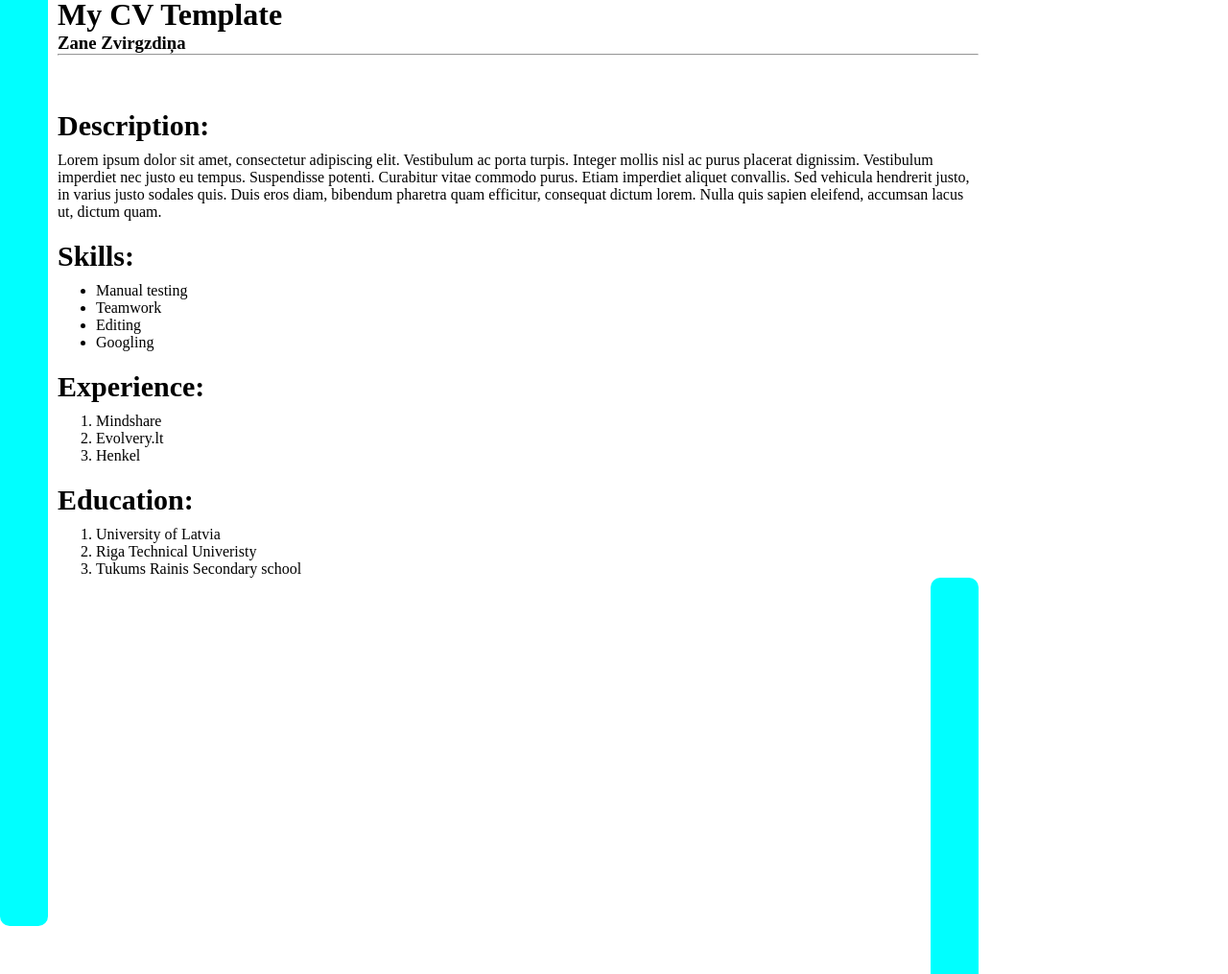
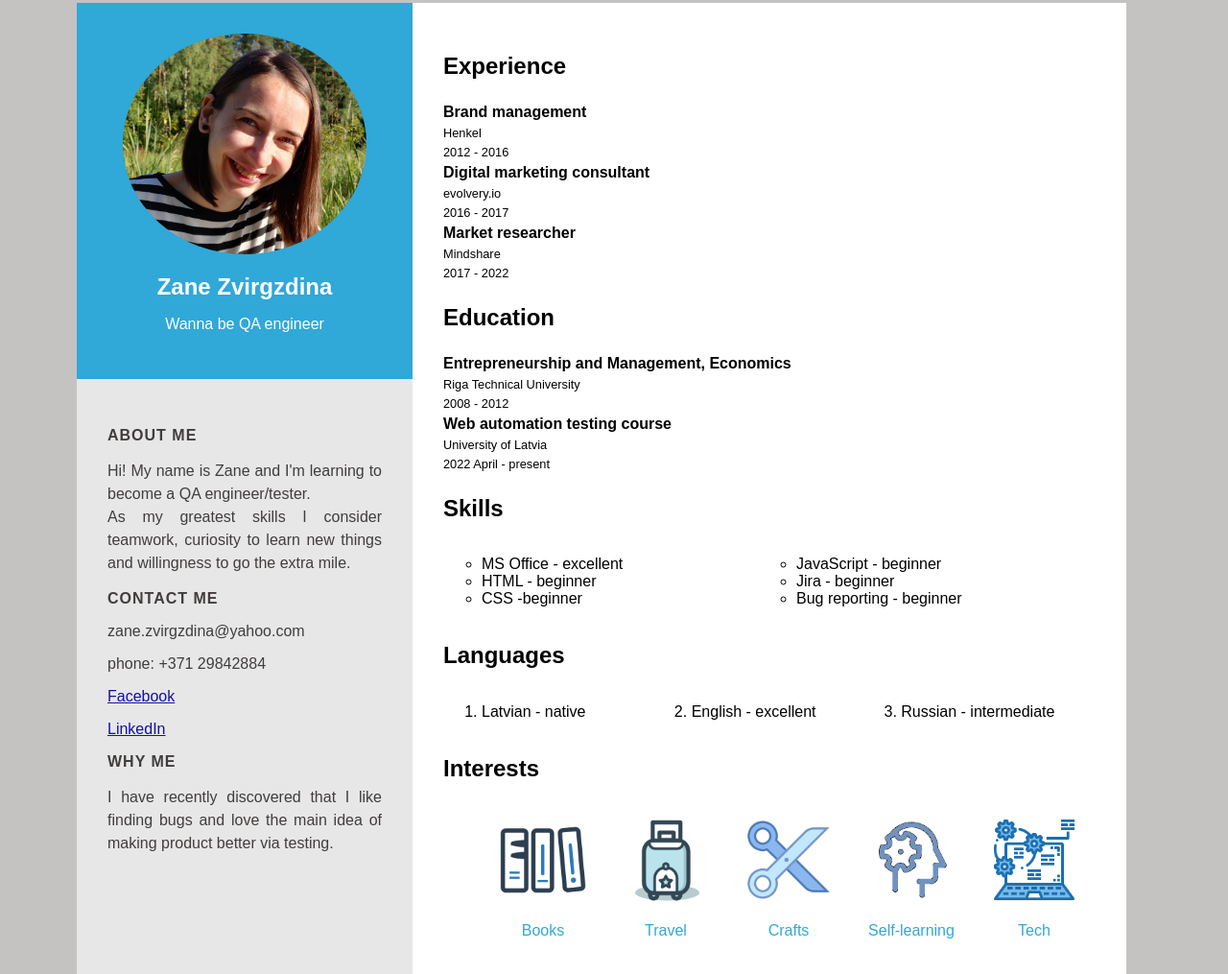
Before and after one commit to VUMC-ATP2/Zane.Zvirgzdina, a plain HTML site: page index.html in a window 1280 px wide. Shown: the part 45-1060 px from the top of the page at 96% size. Drawn offline with Linux system fonts and the light colour scheme.

Commit message:
[feature/htmlcssjs]: New html upload and added img folder' git status

```diff
--- a/css/style.css
+++ b/css/style.css
@@ -1,64 +1,146 @@
-/* zem zvaigznītes visam dokumentam stils */
-
-* {
-    max-width: 100%;
-    margin: auto
+html {
+    font-size: 100%;
+    font-family: 'PT Sans', sans-serif;
 }
 
-div {
-    border-radius: 10px;
+body {
+    margin: 0;
+    padding: 3rem 1rem;
+    background-color: rgb(197, 194, 194);
 }
 
-#header {
-    height: 40px;
-    width: 100%;
-    background-color: aqua;
-    position: fixed;
-    z-index: 1;
+.wrapper {
+    margin: 0 auto;
+    max-width: 70rem;
+    display: flex;
 }
 
-.footer {
-    height: 40px;
-    width: 100%;
-    background-color: aqua;
-    position: relative;
-    clear: both;
+.intro {
+    flex: 0 0 350px;
+    background-color: rgb(231, 231, 231);
+    z-index: 5;
 }
 
-.left-side {
-    height: 1010px;
-    width: 50px;
-    background-color: aqua;
-    float: left;
-    position: fixed;
+.profile {
+    position: relative;
+    background-color: rgb(48, 168, 216);
+    padding: 2rem 1rem;
+    margin-bottom: 50px;
+    text-align: center;
 }
 
-.right-side {
-    height: 1010px;
-    width: 50px;
-    background-color: aqua;
-    float: right;
-    position: inherit;
+.photo img {
+    width: 80%;
+    border-radius: 50%;
 }
 
-.content {
-    display: inline-block;
-    margin-top: 6px;
-    margin-left: 60px;
-    width: 75%;
-    height: 1010px;
+.bio .name {
+    font-size: 1.5rem;
+    text-align: center;
+    color: rgb(255, 255, 255);
+    margin: 0;
+    margin-top: 1rem;
 }
 
-.heading {
-    font-size: 30px;
-    font-weight: bold;
-    margin-bottom: 10px;
-    margin-top: 20px
+.bio .profession {
+    font-size: 1rem;
+    text-align: center;
+    color: rgb(255, 255, 255);
 }
 
-.copyright {
-    float: right;
-    margin-top: 10px;
-    margin-right: 20px;
-    font-family: 'Lucida Sans', 'Lucida Sans Regular', 'Lucida Grande', 'Lucida Sans Unicode', Geneva, Verdana, sans-serif;
+.intro-section {
+    padding: 0 2rem;
+    color: rgb(65, 61, 61);
 }
+
+.intro-section .title {
+    font-size: 1rem;
+    font-weight: bold;
+    text-transform: uppercase;
+    letter-spacing: 1px;
+}
+
+.about .paragraph {
+    text-align: justify;
+    line-height: 1.5rem;
+}
+
+.info-section {
+    margin: 1rem 0;
+}
+
+.link a {
+    color: rgb(19, 16, 167);
+}
+
+
+/* Detail section overall setting*/
+
+.detail {
+    background-color: white;
+    padding: 2rem;
+}
+
+.detail-title {
+    display: flex;
+    align-items: center;
+}
+
+
+/* time line block in education section */
+
+.timeline-block {
+    font-size: 0.8rem;
+    margin: 5px 0;
+}
+
+.timeline-block h1 {
+    font-size: 1rem;
+    margin: 5px 0;
+}
+
+.timeline-block p {
+    font-size: 0.8rem;
+    margin: 5px 0;
+}
+
+
+/* Programming skills section */
+
+.pg-list {
+    column-count: 2;
+    list-style: circle;
+}
+
+
+/* languages section */
+
+.languages {
+    column-count: 3;
+}
+
+
+/* Interests Section */
+
+.favor-list {
+    display: flex;
+    align-items: center;
+    align-content: center;
+}
+
+.favor-list>li {
+    display: flex;
+    align-items: center;
+    flex-direction: column;
+    color: rgb(48, 168, 216);
+    margin: 0;
+}
+
+.favor-list>li>i {
+    display: inline-flex;
+    justify-content: center;
+    align-items: center;
+    font-size: 40px;
+    width: 50px;
+    height: 20px;
+}
--- a/index.html
+++ b/index.html
@@ -5,48 +5,152 @@
     <meta charset="UTF-8">
     <meta http-equiv="X-UA-Compatible" content="IE=edge">
     <meta name="viewport" content="width=device-width, initial-scale=1.0">
-    <title>CV - Zane Zvirgzdina (VUMC-ATP2)</title>
+    <title>CV of Zane Zvirgzdina</title>
     <link rel="stylesheet" href="css/style.css">
-    <script src="js/script.js"></script>
 </head>
 
 <body>
-    <!-- created a new header -->
-    <div id="header"></div>
-    <div class="left-side"></div>
-    <div class="content">
-        <br><br>
-        <h1>My CV Template</h1>
-        <h3>Zane Zvirgzdiņa</h3>
-        <hr>
-        <br><br>
-        <p class="heading">Description:</p>
-        <p>
-            Lorem ipsum dolor sit amet, consectetur adipiscing elit. Vestibulum ac porta turpis. Integer mollis nisl ac purus placerat dignissim. Vestibulum imperdiet nec justo eu tempus. Suspendisse potenti. Curabitur vitae commodo purus. Etiam imperdiet aliquet
-            convallis. Sed vehicula hendrerit justo, in varius justo sodales quis. Duis eros diam, bibendum pharetra quam efficitur, consequat dictum lorem. Nulla quis sapien eleifend, accumsan lacus ut, dictum quam.
-        </p>
-        <p class="heading">Skills:</p>
-        <ul>
-            <li>Manual testing</li>
-            <li>Teamwork</li>
-            <li>Editing</li>
-            <li>Googling</li>
-        </ul>
-        <p class="heading">Experience:</p>
-        <ol>
-            <li>Mindshare</li>
-            <li>Evolvery.lt</li>
-            <li>Henkel</li>
-        </ol>
-        <p class="heading">Education:</p>
-        <ol>
-            <li>University of Latvia</li>
-            <li>Riga Technical Univeristy</li>
-            <li>Tukums Rainis Secondary school</li>
-        </ol>
-        <div class="right-side"></div>
-        <div class="footer"></div>
-        <h3 class="copyright">All rights reserved. VUMC @ 2022</h3>
+    <div class="wrapper">
+        <div class="intro">
+            <div class="profile">
+                <div class="photo">
+                    <img src="img/me.jpg">
+                </div>
+                <div class="bio">
+                    <h1 class="name">Zane Zvirgzdina</h1>
+                    <p class="profession">Wanna be QA engineer</p>
+                </div>
+            </div>
+            <div class="intro-section about">
+                <h1 class="title">about me</h1>
+                <p class="paragraph">
+                    Hi! My name is Zane and I'm learning to become a QA engineer/tester. <br> As my greatest skills I consider teamwork, curiosity to learn new things and willingness to go the extra mile.
+                </p>
+            </div>
+            <div class="intro-section contact">
+                <h1 class="title">Contact me</h1>
+                <div class="info-section">
+                    zane.zvirgzdina@yahoo.com
+                </div>
+                <div class="info-section">
+                    phone: +371 29842884
+                </div>
+                <div class="info-section link">
+                    <a target="_blank" rel="author" href="https://www.facebook.com/zane.zvirgzdina">Facebook
+                    </a>
+                </div>
+            </div>
+            <div class="intro-section follow">
+                <div class="info-section link">
+                    <a target="_blank" rel="author" href="https://www.linkedin.com/in/zanezvirgzdina/">LinkedIn
+                    </a>
+                </div>
+            </div>
+            <div class="intro-section about">
+                <h1 class="title">why me</h1>
+                <p class="paragraph">
+                    I have recently discovered that I like finding bugs and love the main idea of making product better via testing.
+                </p>
+            </div>
+        </div>
+        <div class="detail">
+            <div class="detail-section edu">
+                <div class="detail-title">
+                    <h2>Experience</h2>
+                </div>
+                <div class="detail-content">
+                    <div class="timeline-block">
+                        <h1>Brand management</h1>
+                        <p>Henkel</p>
+                        <time>2012 - 2016</time>
+                    </div>
+                    <div class="timeline-block">
+                        <h1>Digital marketing consultant</h1>
+                        <p>evolvery.io</p>
+                        <time>2016 - 2017</time>
+                    </div>
+                    <div class="timeline-block">
+                        <h1>Market researcher</h1>
+                        <p>Mindshare</p>
+                        <time>2017 - 2022</time>
+                    </div>
+                </div>
+            </div>
+            <div class="detail-section edu">
+                <div class="detail-title">
+                    <h2>Education</h2>
+                </div>
+                <div class="detail-content">
+                    <div class="timeline-block">
+                        <h1>Entrepreneurship and Management, Economics</h1>
+                        <p>Riga Technical University</p>
+                        <time>2008 - 2012</time>
+                    </div>
+                    <div class="timeline-block">
+                        <h1>Web automation testing course</h1>
+                        <p>University of Latvia</p>
+                        <time>2022 April - present</time>
+                    </div>
+                </div>
+            </div>
+            <div class="detail-section pg-skill">
+                <div class="detail-title">
+                    <h2>Skills</h2>
+                </div>
+                <div class="detail-content">
+                    <ul class="pg-list">
+                        <li> MS Office - excellent</li>
+                        <li> HTML - beginner</li>
+                        <li> CSS -beginner</li>
+                        <li> JavaScript - beginner</li>
+                        <li> Jira - beginner</li>
+                        <li> Bug reporting - beginner</li>
+                    </ul>
+                </div>
+            </div>
+            <div class="detail-section tool-skill">
+                <div class="detail-title">
+                    <h2>Languages</h2>
+                </div>
+                <ol class="languages">
+                    <li> Latvian - native</li>
+                    <li> English - excellent</li>
+                    <li> Russian - intermediate</li>
+                </ol>
+
+            </div>
+            <div class="detail-section interests">
+                <div class="detail-title">
+                    <h2>Interests</h2>
+                </div>
+                <div class="detail-content">
+                    <div class="outer-frame">
+                        <ul class="favor-list">
+                            <li>
+                                <img src="img/book.png" alt="icon of books" style="width: 70%;">
+                                <i class="books"></i> Books
+                            </li>
+                            <li>
+                                <img src="img/travel.png" alt="icon of luggage" style="width: 70%;">
+                                <i class="travel"></i> Travel
+                            </li>
+                            <li>
+                                <img src="img/scissors.png" alt="icon of scissors" style="width: 70%;">
+                                <i class="crafts"></i> Crafts
+                            </li>
+                            <li>
+                                <img src="img/learn.png" alt="icon of head" style="width: 70%;">
+                                <i class="learning"></i> Self-learning
+                            </li>
+                            <li>
+                                <img src="img/tech.png" alt="icon of pc" style="width: 70%;">
+                                <i class="tech"></i> Tech
+                            </li>
+                        </ul>
+                    </div>
+                </div>
+            </div>
+        </div>
     </div>
 </body>
 
```
Also changed, not shown: img/book.png (added), img/learn.png (added), img/me.jpg (added), img/scissors.png (added), img/tech.png (added), img/travel.png (added).
